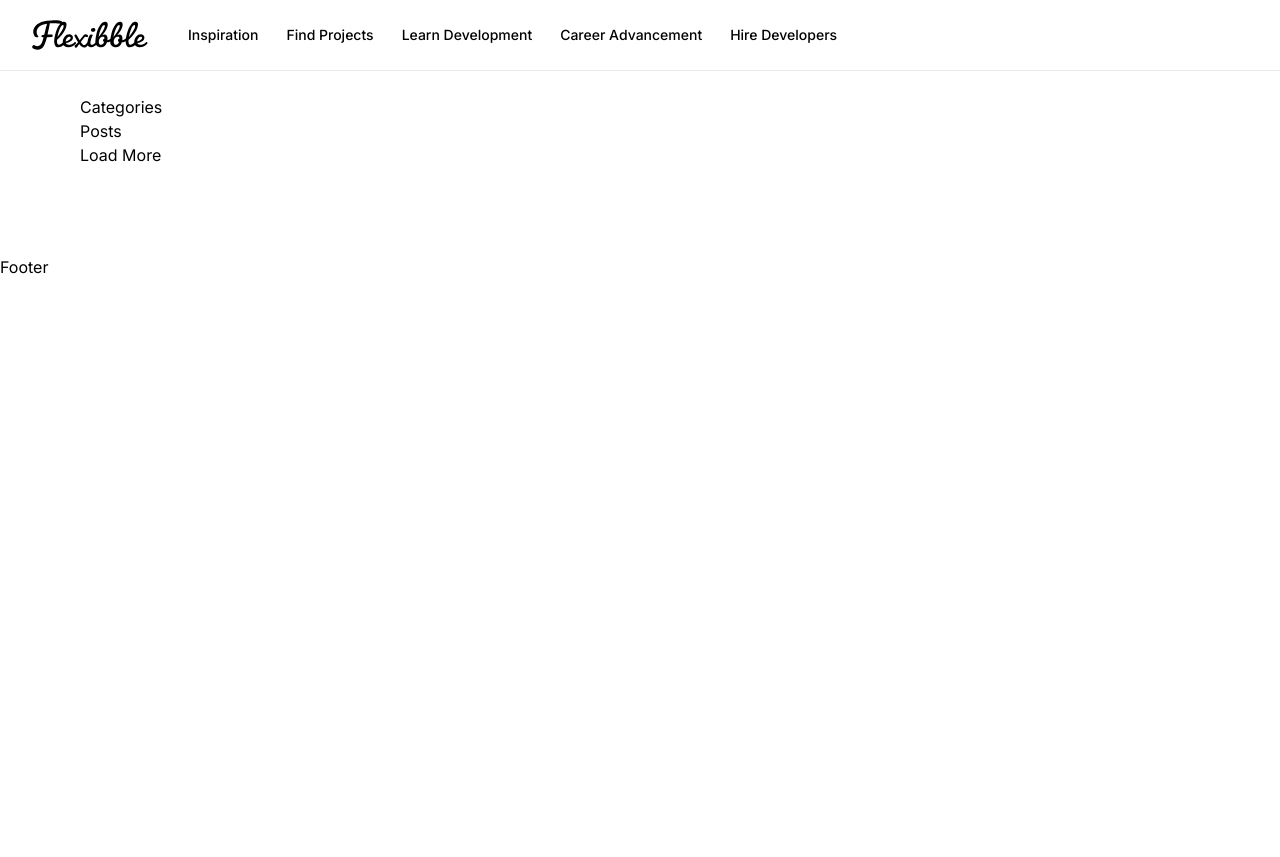
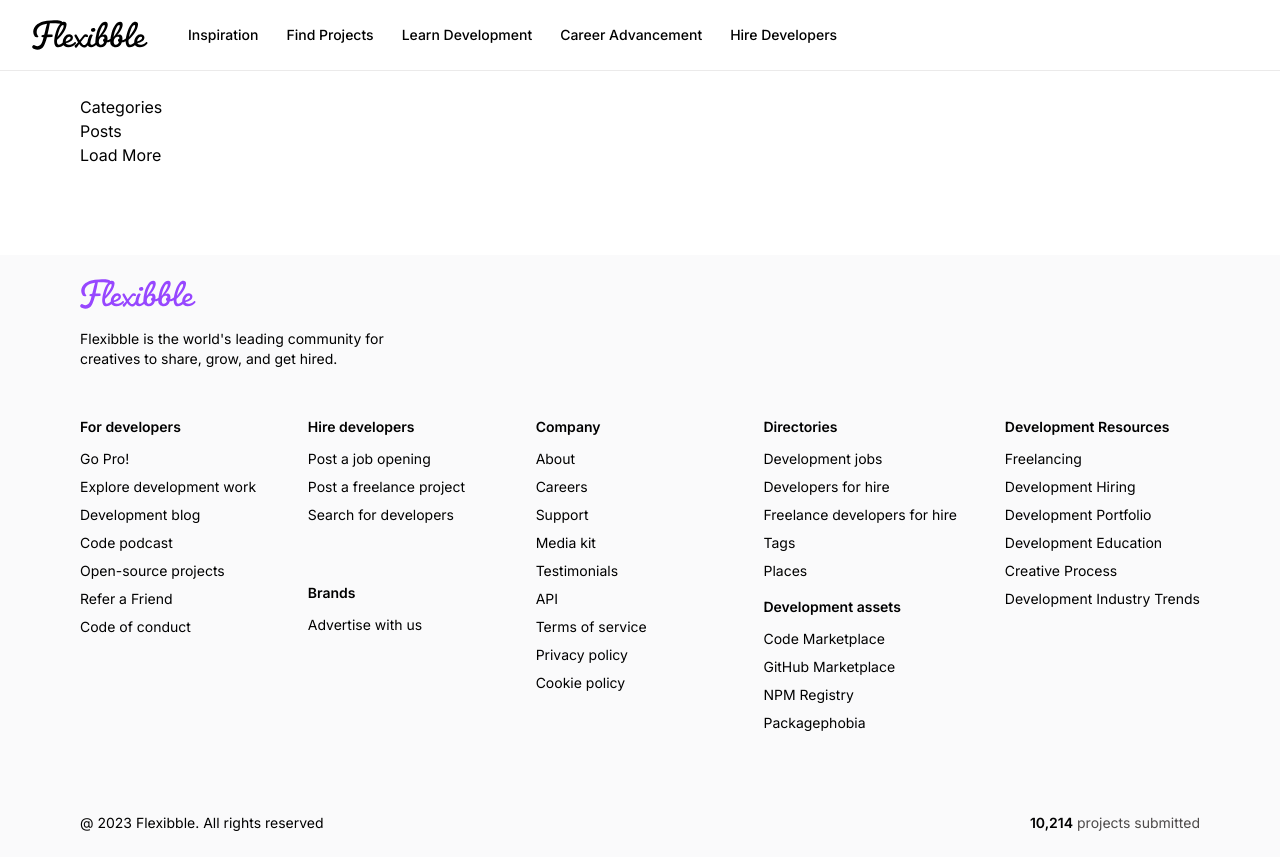
Before and after one commit to vwvats/dribble-clone, a Next.js app: page / in a window 1280 px wide. Before the commit the page ends 800 px from the top, so only its background shows below. Built offline with nearby package versions, Linux system fonts and the light colour scheme.

Commit message:
finished Footer component

```diff
--- a/components/Footer.tsx
+++ b/components/Footer.tsx
@@ -1,7 +1,85 @@
-import React from "react";
+import Image from "next/image";
+import Link from "next/link";
 
-const Footer = () => {
-  return <div>Footer</div>;
+import { footerLinks } from "@/constants";
+
+type ColumnProps = {
+  title: string;
+  links: Array<string>;
 };
 
+const FooterColumn = ({ title, links }: ColumnProps) => (
+  <div className="footer_column">
+    <h4 className="font-semibold">{title}</h4>
+    <ul className="flex flex-col gap-2 font-normal">
+      {links.map((link) => (
+        <Link href="/" key={link}>
+          {link}
+        </Link>
+      ))}
+    </ul>
+  </div>
+);
+
+const Footer = () => (
+  <section className="flexStart footer">
+    <div className="flex flex-col gap-12 w-full">
+      <div className="flex items-start flex-col">
+        <Image src="/logo-purple.svg" width={116} height={38} alt="logo" />
+
+        <p className="text-start text-sm font-normal mt-5 max-w-xs">
+          Flexibble is the world&apos;s leading community for creatives to
+          share, grow, and get hired.
+        </p>
+      </div>
+      <div className="flex flex-wrap gap-12">
+        <FooterColumn
+          title={footerLinks[0].title}
+          links={footerLinks[0].links}
+        />
+
+        <div className="flex-1 flex flex-col gap-4">
+          <FooterColumn
+            title={footerLinks[1].title}
+            links={footerLinks[1].links}
+          />
+          <FooterColumn
+            title={footerLinks[2].title}
+            links={footerLinks[2].links}
+          />
+        </div>
+
+        <FooterColumn
+          title={footerLinks[3].title}
+          links={footerLinks[3].links}
+        />
+
+        <div className="flex-1 flex flex-col gap-4">
+          <FooterColumn
+            title={footerLinks[4].title}
+            links={footerLinks[4].links}
+          />
+          <FooterColumn
+            title={footerLinks[5].title}
+            links={footerLinks[5].links}
+          />
+        </div>
+
+        <FooterColumn
+          title={footerLinks[6].title}
+          links={footerLinks[6].links}
+        />
+      </div>
+    </div>
+
+    <div className="flexBetween footer_copyright">
+      <p>@ 2023 Flexibble. All rights reserved</p>
+      <p className="text-gray">
+        <span className="text-black font-semibold">10,214</span> projects
+        submitted
+      </p>
+    </div>
+  </section>
+);
+
 export default Footer;
```
